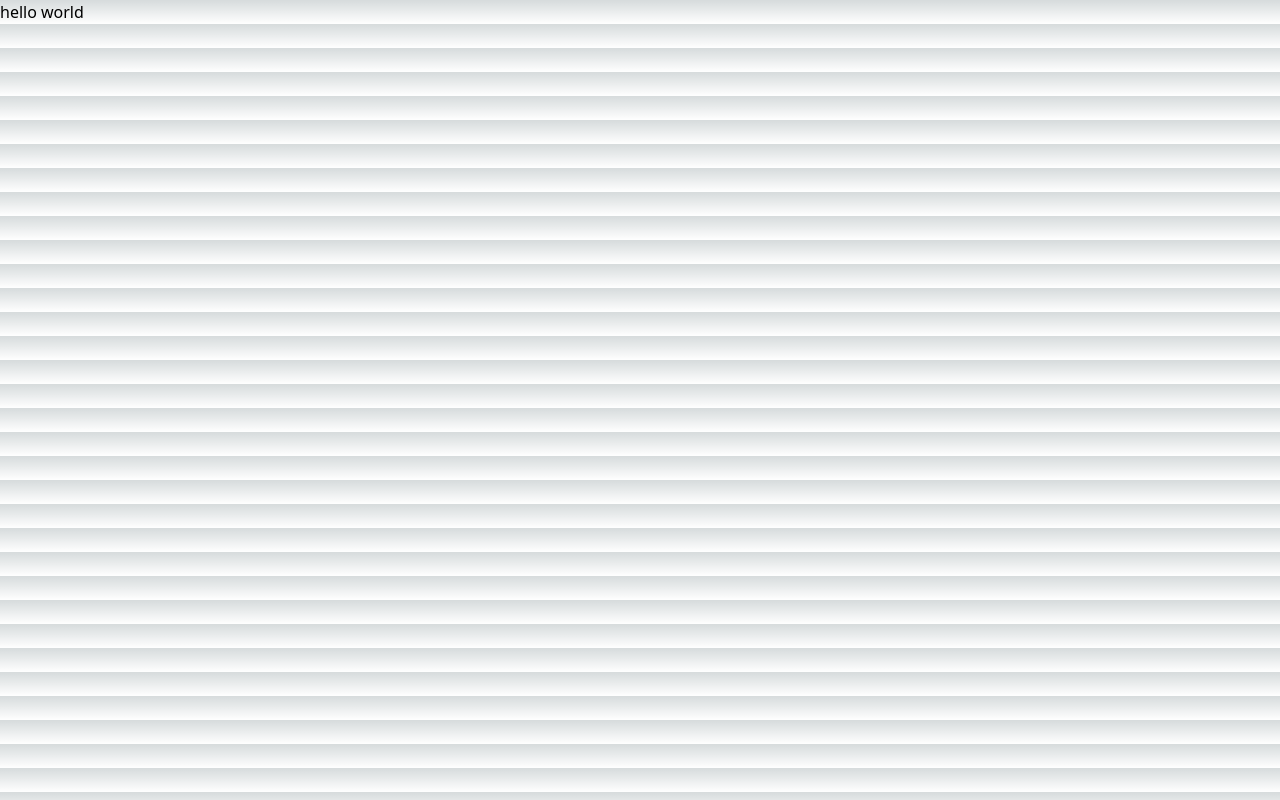
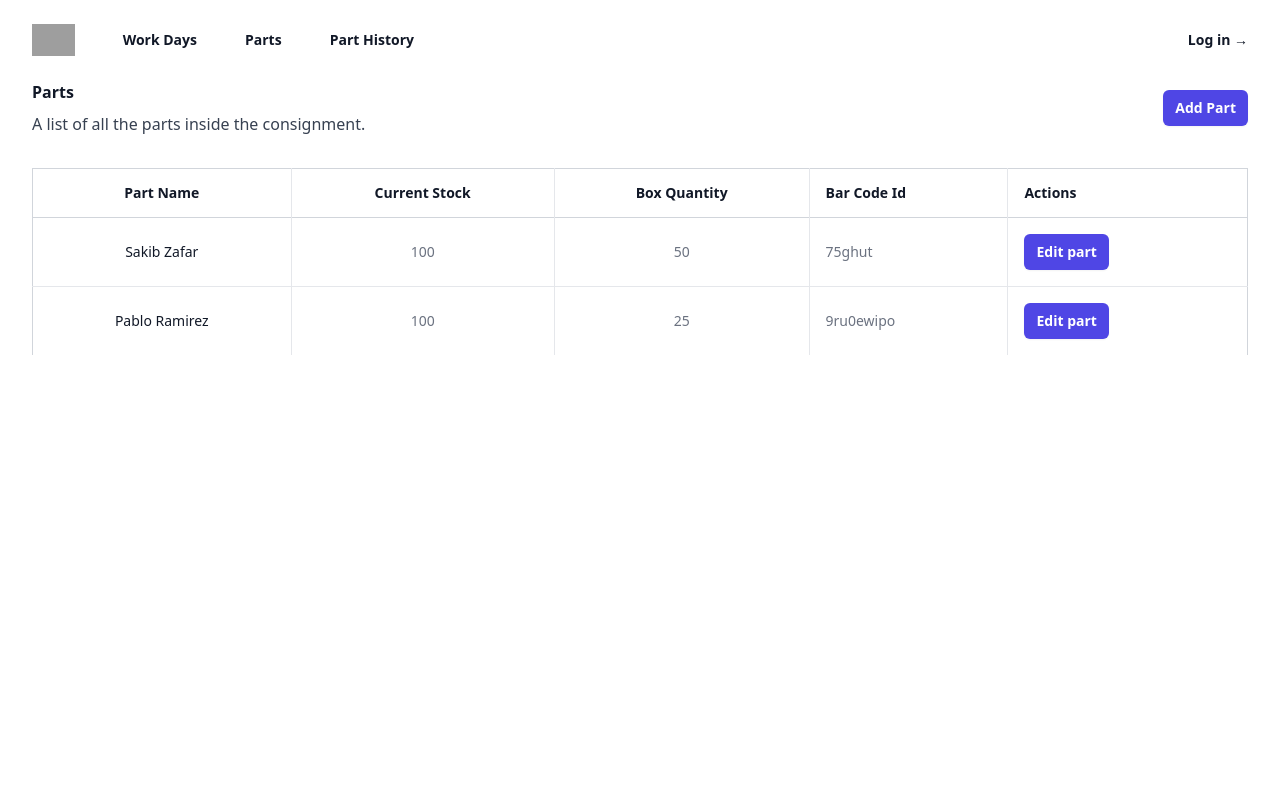
Before and after one commit to graslowsnail/inventory-tracker-v2.0, a Next.js app: page / in a window 1280 px wide. Built offline with nearby package versions, Linux system fonts and the light colour scheme; grey boxes are pictures that could not be loaded.

Commit message:
added header and added parts list component

```diff
--- a/app/globals.css
+++ b/app/globals.css
@@ -15,13 +15,3 @@
     --background-end-rgb: 0, 0, 0;
   }
 }
-
-body {
-  color: rgb(var(--foreground-rgb));
-  background: linear-gradient(
-      to bottom,
-      transparent,
-      rgb(var(--background-end-rgb))
-    )
-    rgb(var(--background-start-rgb));
-}
--- a/app/layout.js
+++ b/app/layout.js
@@ -1,7 +1,5 @@
 import './globals.css'
-import { Inter } from 'next/font/google'
-
-const inter = Inter({ subsets: ['latin'] })
+import { Header } from '@/components';
 
 export const metadata = {
   title: ' X-Rain Inc. Inventory Tracker',
@@ -10,8 +8,12 @@ export const metadata = {
 
 export default function RootLayout({ children }) {
   return (
-    <html lang="en">
-      <body className=''>{children}</body>
+        <html lang="en">
+        <body className='relative flex flex-col min-h-screen'>
+            <Header />
+            {children}
+        </body>
     </html>
+
   )
 }
--- a/app/page.js
+++ b/app/page.js
@@ -1,10 +1,10 @@
 // page.tsx is the ui for the / url path
-import Image from 'next/image'
+import { PartsList } from '@/components'
 
 export default function Home() {
   return (
     <main className=''>
-      <div> hello world</div>
+      <PartsList />
     </main>
   );
 };
--- /dev/null
+++ b/app/parts/[partId]/page.jsx
@@ -0,0 +1,15 @@
+// app/parts/partId
+import React from 'react';
+
+const SinglePartPage = ({ params }) => {
+  const { partId } = params;
+  console.log(partId);
+
+  return (
+    <div>
+      hello world this is part {partId}
+    </div>
+  );
+};
+
+export default SinglePartPage
--- /dev/null
+++ b/components/Header.jsx
@@ -0,0 +1,95 @@
+'use client'
+import { useState } from 'react'
+import { Dialog } from '@headlessui/react'
+import { Bars3Icon, XMarkIcon } from '@heroicons/react/24/outline'
+
+const navigation = [
+  { name: 'Work Days', href: 'workdays' },
+  { name: 'Parts', href: '/' },
+  { name: 'Part History', href: 'partHistory' },
+]
+
+export default function Header() {
+  const [mobileMenuOpen, setMobileMenuOpen] = useState(false)
+
+  return (
+    <header className="bg-white">
+      <nav className="mx-auto flex max-w-7xl items-center justify-between p-6 lg:px-8" aria-label="Global">
+        <div className="flex items-center gap-x-12">
+          <a href="#" className="-m-1.5 p-1.5">
+            <span className="sr-only">Your Company</span>
+            <img className="h-8 w-auto" src="https://tailwindui.com/img/logos/mark.svg?color=indigo&shade=600" alt="" />
+          </a>
+          <div className="hidden lg:flex lg:gap-x-12">
+            {navigation.map((item) => (
+              <a key={item.name} href={item.href} className="text-sm font-semibold leading-6 text-gray-900">
+                {item.name}
+              </a>
+            ))}
+          </div>
+        </div>
+        <div className="flex lg:hidden">
+          <button
+            type="button"
+            className="-m-2.5 inline-flex items-center justify-center rounded-md p-2.5 text-gray-700"
+            onClick={() => setMobileMenuOpen(true)}
+          >
+            <span className="sr-only">Open main menu</span>
+            <Bars3Icon className="h-6 w-6" aria-hidden="true" />
+          </button>
+        </div>
+        <div className="hidden lg:flex">
+          <a href="#" className="text-sm font-semibold leading-6 text-gray-900">
+            Log in <span aria-hidden="true">&rarr;</span>
+          </a>
+        </div>
+      </nav>
+      <Dialog as="div" className="lg:hidden" open={mobileMenuOpen} onClose={setMobileMenuOpen}>
+        <div className="fixed inset-0 z-10" />
+        <Dialog.Panel className="fixed inset-y-0 right-0 z-10 w-full overflow-y-auto bg-white px-6 py-6 sm:max-w-sm sm:ring-1 sm:ring-gray-900/10">
+          <div className="flex items-center justify-between">
+            <a href="#" className="-m-1.5 p-1.5">
+              <span className="sr-only">X-Rain Irrigation</span>
+              <img
+                className="h-8 w-auto"
+                src="https://tailwindui.com/img/logos/mark.svg?color=indigo&shade=600"
+                alt=""
+              />
+            </a>
+            <button
+              type="button"
+              className="-m-2.5 rounded-md p-2.5 text-gray-700"
+              onClick={() => setMobileMenuOpen(false)}
+            >
+              <span className="sr-only">Close menu</span>
+              <XMarkIcon className="h-6 w-6" aria-hidden="true" />
+            </button>
+          </div>
+          <div className="mt-6 flow-root">
+            <div className="-my-6 divide-y divide-gray-500/10">
+              <div className="space-y-2 py-6">
+                {navigation.map((item) => (
+                  <a
+                    key={item.name}
+                    href={item.href}
+                    className="-mx-3 block rounded-lg px-3 py-2 text-base font-semibold leading-7 text-gray-900 hover:bg-gray-50"
+                  >
+                    {item.name}
+                  </a>
+                ))}
+              </div>
+              <div className="py-6">
+                <a
+                  href="#"
+                  className="-mx-3 block rounded-lg px-3 py-2.5 text-base font-semibold leading-7 text-gray-900 hover:bg-gray-50"
+                >
+                  Log in
+                </a>
+              </div>
+            </div>
+          </div>
+        </Dialog.Panel>
+      </Dialog>
+    </header>
+  )
+}
--- /dev/null
+++ b/components/PartsList.jsx
@@ -0,0 +1,76 @@
+import Link from 'next/link';
+const people = [
+  { name: 'Sakib Zafar', currentStock: '100', boxQuantity: '50', barcodeId: '75ghut' },
+  { name: 'Pablo Ramirez', currentStock: '100', boxQuantity: '25', barcodeId: '9ru0ewipo' },
+]
+
+export default function PartsList() {
+  return (
+    <div className="px-4 sm:px-6 lg:px-8">
+        <div className="sm:flex sm:items-center">
+            <div className="sm:flex-auto">
+                <h1 className="text-base font-semibold leading-6 text-gray-900">Parts</h1>
+                <p className="mt-2 text-md text-gray-700">
+                    A list of all the parts inside the consignment.
+                </p>
+            </div>
+            <div className="mt-4 sm:ml-16 sm:mt-0 sm:flex-none">
+                <button
+                    type="button"
+                    className="block rounded-md bg-indigo-600 px-3 py-2 text-center text-sm font-semibold text-white shadow-sm hover:bg-indigo-500 focus-visible:outline focus-visible:outline-2 focus-visible:outline-offset-2 focus-visible:outline-indigo-600"
+                >
+                    Add Part
+                </button>
+            </div>
+        </div>
+        <div className="mt-8 flow-root">
+            <div className="-mx-4 -my-2 overflow-x-auto sm:-mx-6 lg:-mx-8">
+                <div className="inline-block min-w-full py-2 align-middle sm:px-6 lg:px-8">
+                    <table className="min-w-full divide-y divide-gray-300 border-t border-l border-r border-gray-300">
+                        <thead>
+                            <tr className="divide-x divide-gray-200">
+                                <th scope="col" className="py-3.5 pl-4 pr-4 text-center text-sm font-semibold text-gray-900">
+                                   Part Name
+                                </th>
+                                <th scope="col" className="px-4 py-3.5 text-center text-sm font-semibold text-gray-900">
+                                   Current Stock
+                                </th>
+                                <th scope="col" className="px-4 py-3.5 text-center text-sm font-semibold text-gray-900">
+                                    Box Quantity
+                                </th>
+                                <th scope="col" className="py-3.5 pl-4 pr-4 text-left text-sm font-semibold text-gray-900 sm:pr-0">
+                                   Bar Code Id
+                                </th>
+                                <th scope="col" className="px-4 py-3.5 text-left text-sm font-semibold text-gray-900">
+                                    Actions
+                                </th>
+                            </tr>
+                        </thead>
+                        <tbody className="divide-y divide-gray-200 bg-white">
+                            {people.map((person) => (
+                                <tr key={person.name} className="divide-x divide-gray-200">
+                                    <td className="whitespace-nowrap py-4 pl-4 pr-4 text-sm font-medium text-gray-900 text-center">{person.name}</td>
+                                    <td className="whitespace-nowrap p-4 text-sm text-gray-500 text-center">{person.currentStock}</td>
+                                    <td className="whitespace-nowrap p-4 text-sm text-gray-500 text-center">{person.boxQuantity}</td>
+                                    <td className="whitespace-nowrap py-4 pl-4 pr-4 text-sm text-gray-500 sm:pr-0">{person.barcodeId}</td>
+                                    <td className="whitespace-nowrap p-4 text-sm text-gray-500">
+                                        <Link href={`/parts/${person.barcodeId}`}>
+                                                <button
+                                                    type="button"
+                                                    className="block rounded-md bg-indigo-600 px-3 py-2 text-center text-sm font-semibold text-white shadow-sm hover:bg-indigo-500 focus-visible:outline focus-visible:outline-2 focus-visible:outline-offset-2 focus-visible:outline-indigo-600"
+                                                >
+                                                    Edit part
+                                                </button>
+                                        </Link>
+                                    </td>
+                                </tr>
+                            ))}
+                        </tbody>
+                    </table>
+                </div>
+            </div>
+        </div>
+    </div>
+)
+
+}
--- /dev/null
+++ b/components/index.jsx
@@ -0,0 +1,7 @@
+import Header from './Header';
+import PartsList from './PartsList';
+
+export {
+  Header,
+  PartsList,
+};
--- a/package.json
+++ b/package.json
@@ -9,9 +9,11 @@
     "lint": "next lint"
   },
   "dependencies": {
+    "@headlessui/react": "^1.7.17",
+    "@heroicons/react": "^2.0.18",
+    "next": "latest",
     "react": "latest",
-    "react-dom": "latest",
-    "next": "latest"
+    "react-dom": "latest"
   },
   "devDependencies": {
     "autoprefixer": "latest",
```
Also changed, not shown: 1 other file (tests, documents, lock files or other folders).
